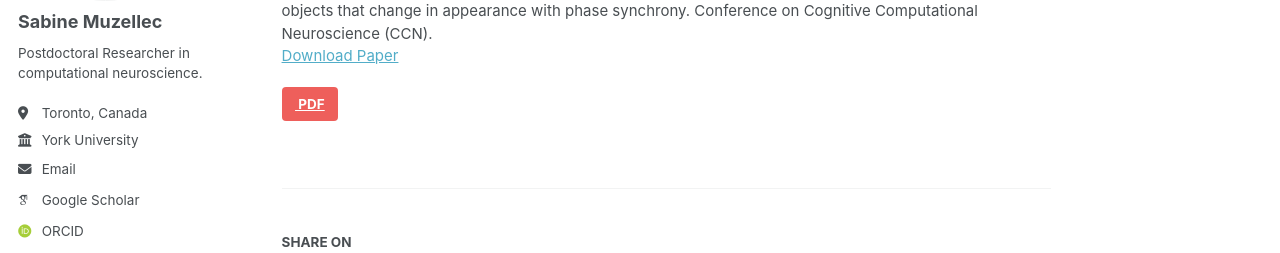
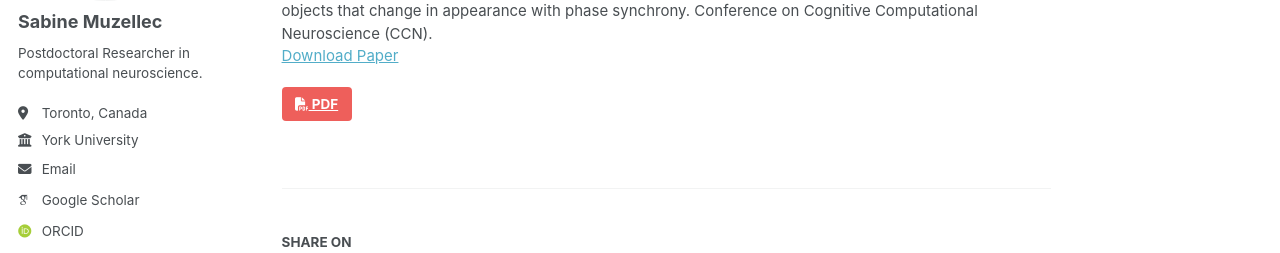
Before and after one commit to S4b1n3/S4b1n3.github.io, a Jekyll site: the page built from _publications/tracking_ccn.md, in a window 1280 px wide and 900 px high, scrolled down 621 px. Shown: the part 273-526 px from the top of the window. Built offline with Jekyll 4.4.1, drawn with Linux system fonts in a browser that asks for light colours; some web fonts are replaced; a script bundle is joined from its source files by our own code; library files that are not in the unit come from our copies.

Commit message:
add buttons v3

```diff
--- a/_layouts/single.html
+++ b/_layouts/single.html
@@ -83,17 +83,17 @@ layout: default
 
         {% if page.paperurl %}
           <a class="btn btn--danger" href="{{ page.paperurl }}" target="_blank" rel="noopener">
-            <i class="fa fa-file-pdf-o" aria-hidden="true"></i> PDF
+            <i class="fas fa-file-pdf" aria-hidden="true"></i> PDF
           </a>
         {% endif %}
         {% if page.codeurl %}
           <a class="btn btn--success" href="{{ page.codeurl }}" target="_blank" rel="noopener">
-            <i class="fa fa-github" aria-hidden="true"></i> GitHub
+            <i class="fab fa-github" aria-hidden="true"></i> GitHub
           </a>
         {% endif %}
         {% if page.dataurl %}
           <a class="btn btn--info" href="{{ page.dataurl }}" target="_blank" rel="noopener">
-            <i class="fa fa-database" aria-hidden="true"></i> Data
+            <i class="fas fa-database" aria-hidden="true"></i> Data
           </a>
         {% endif %}
 
```
